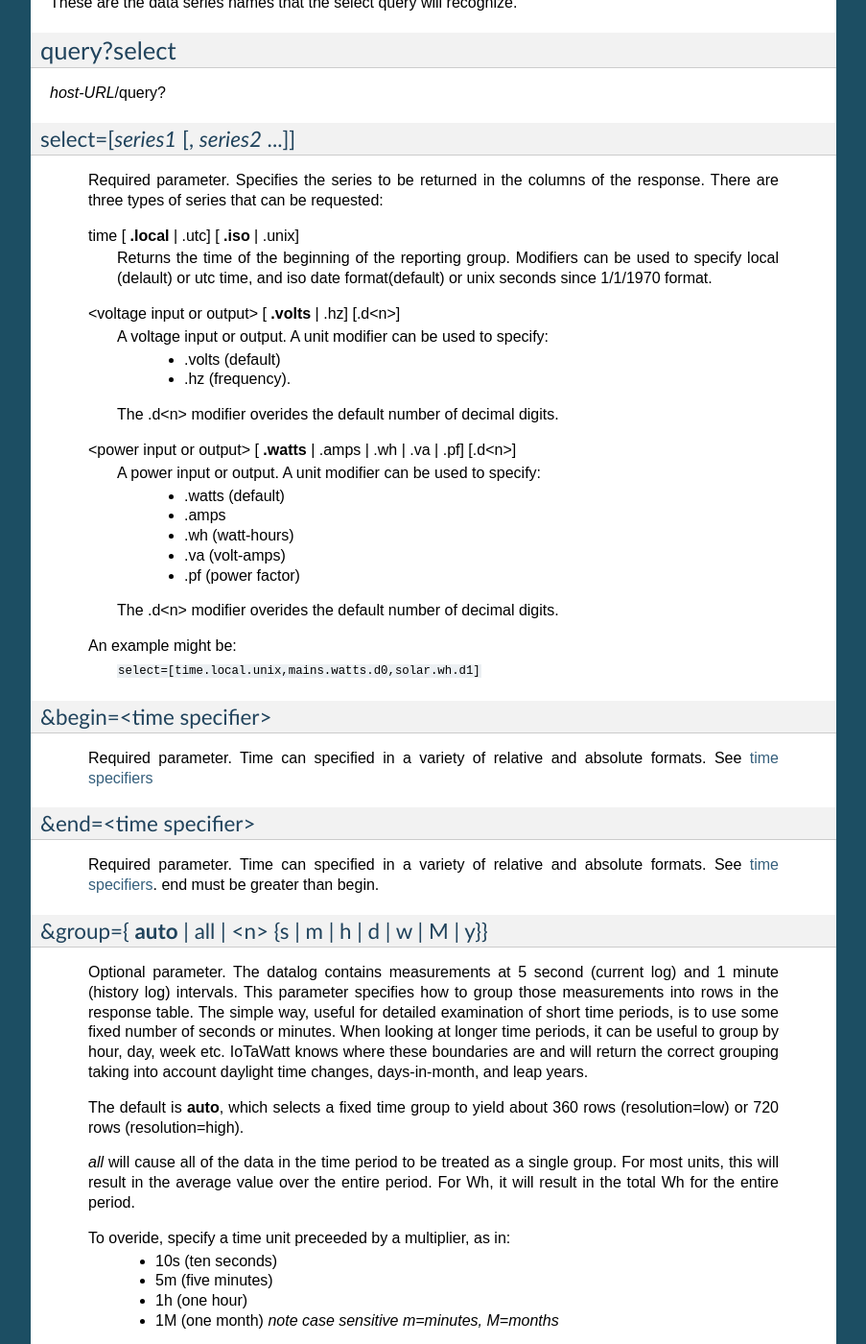
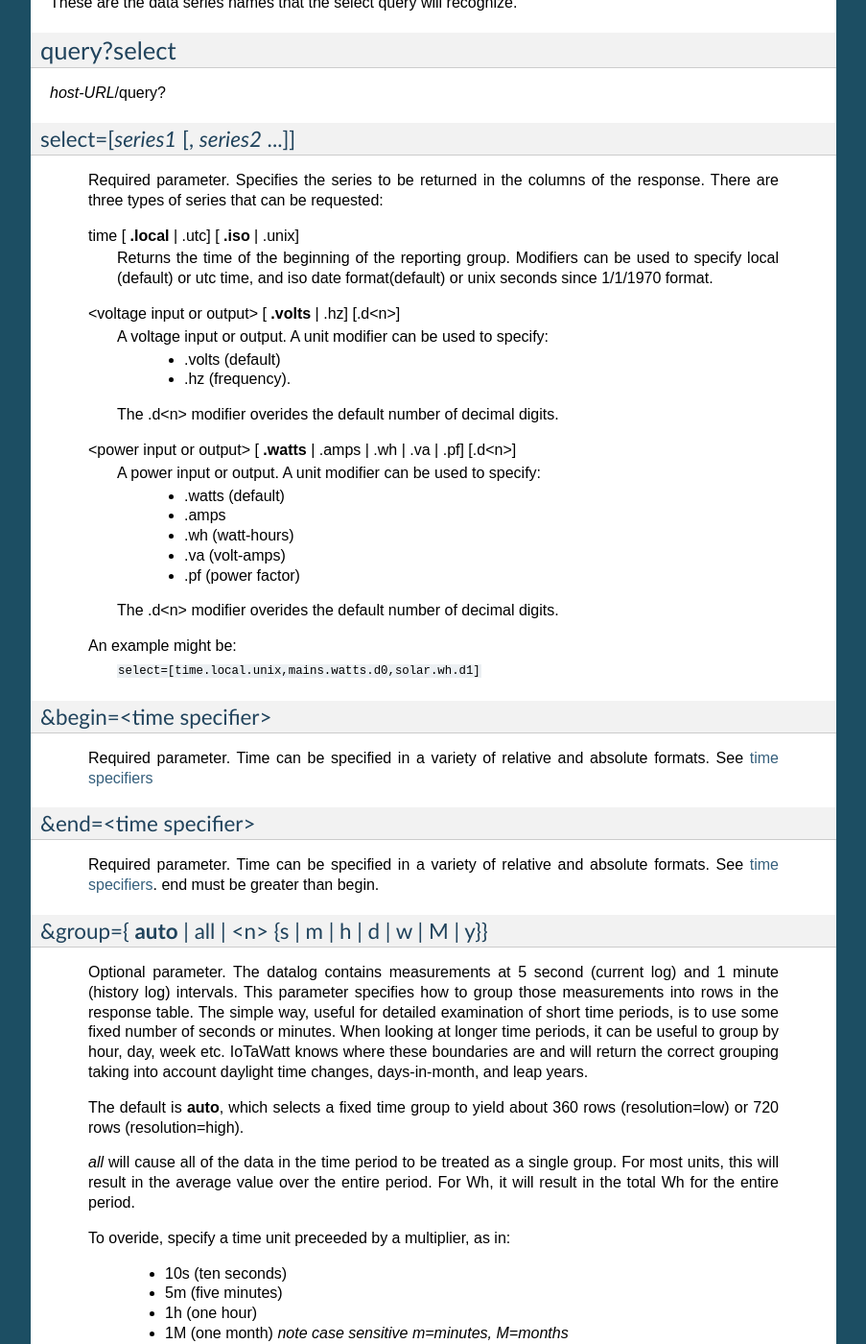
Before and after one commit to boblemaire/IoTaWatt, a Sphinx documentation site: the page built from Docs/query.rst, in a window 1280 px wide and 1400 px high, scrolled down 920 px. Shown: the whole window at 96% size, without its empty margins (198-1101 px from the left). Built offline with Sphinx 7.4.7, drawn with Linux system fonts in a browser that asks for light colours; formulas are drawn with MathJax 3.

Commit message:
Update query.rst

```diff
--- a/Docs/query.rst
+++ b/Docs/query.rst
@@ -65,7 +65,7 @@
 
     time [ **.local** | .utc] [ **.iso** | .unix]
         Returns the time of the beginning of the reporting group.
-        Modifiers can be used to specify local (delault) or utc time,
+        Modifiers can be used to specify local (default) or utc time,
         and iso date format(default) or unix seconds since 1/1/1970 format.
 
     <voltage input or output> [ **.volts** | .hz] [.d<n>]
@@ -91,13 +91,13 @@
 &begin=<time specifier>
 .......................
 
-    Required parameter. Time can specified in a variety of relative and absolute
+    Required parameter. Time can be specified in a variety of relative and absolute
     formats.  See `time specifiers`_
 
 &end=<time specifier>
 .....................
 
-    Required parameter. Time can specified in a variety of relative and absolute
+    Required parameter. Time can be specified in a variety of relative and absolute
     formats.  See `time specifiers`_. end must be greater than begin.
 
 &group={ **auto** | all | <n> {s | m | h | d | w | M | y}}
@@ -120,6 +120,7 @@
     For Wh, it will result in the total Wh for the entire period.
 
     To overide, specify a time unit preceeded by a multiplier, as in:
+
         * 10s (ten seconds)
         * 5m (five minutes)
         * 1h (one hour)
```
